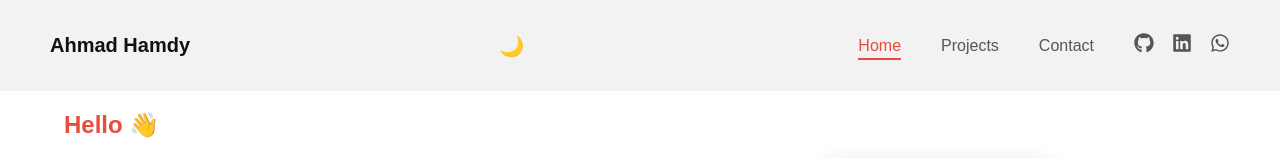
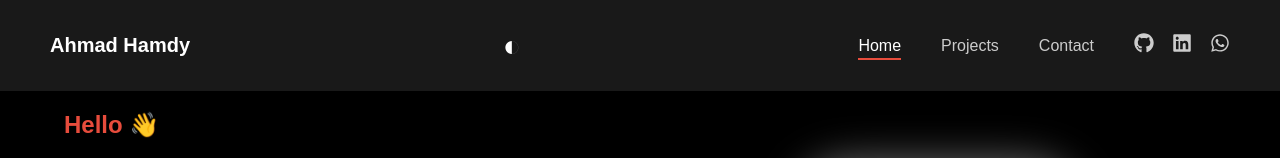
Before and after one commit to ael3ttar14/my-portfolio, a React (Create React App) app: page / in a window 1280 px wide. Shown: the top 158 px of the page. Built offline with nearby package versions, Linux system fonts and the light colour scheme.

Commit message:
change-theme

```diff
--- a/src/components/Header.css
+++ b/src/components/Header.css
@@ -178,7 +178,7 @@
 .theme-toggle {
   border: none;
   background: transparent;
-  font-size: 20px;
+  font-size: 30px;
   cursor: pointer;
   margin-left: 15px;
   transition: transform 0.2s ease;
--- a/src/components/Header.js
+++ b/src/components/Header.js
@@ -10,7 +10,12 @@ export default function Header() {
 
 useEffect(() => {
   const savedTheme = localStorage.getItem("theme");
-  if (savedTheme === "dark") {
+
+  if (savedTheme === "light") {
+    document.documentElement.classList.remove("dark");
+    setDark(false);
+  } else {
+    // Dark هو الافتراضي
     document.documentElement.classList.add("dark");
     setDark(true);
   }
@@ -31,7 +36,7 @@ const toggleTheme = () => {
       <nav className="nav">
         <p className="logo">Ahmad Hamdy</p>
           <button onClick={toggleTheme} className="theme-toggle">
-            {dark ? "☀" : "🌙"}
+            {dark ? "◐" : "◑" }
           </button>
         <div className="hamburger" onClick={() => setOpen(!open)}>
           &#9776;
```
